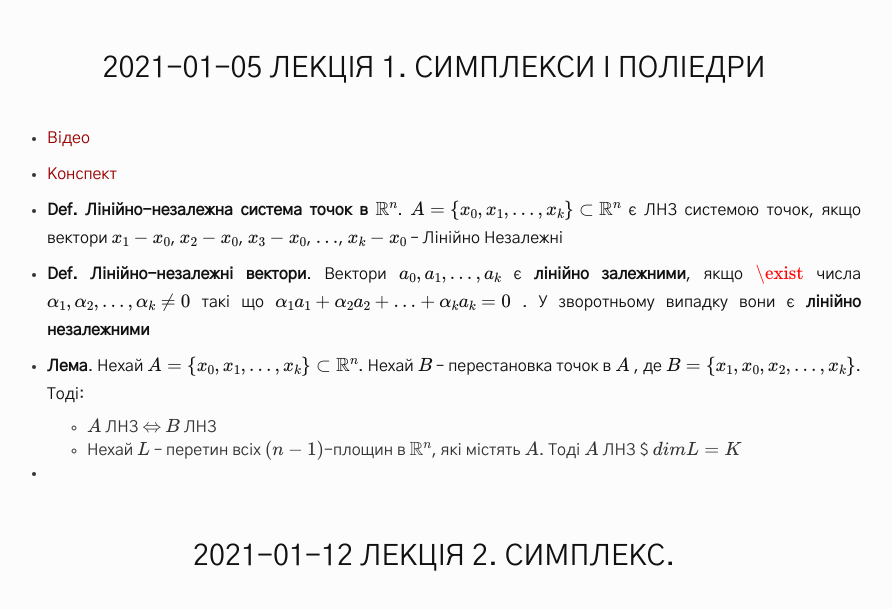
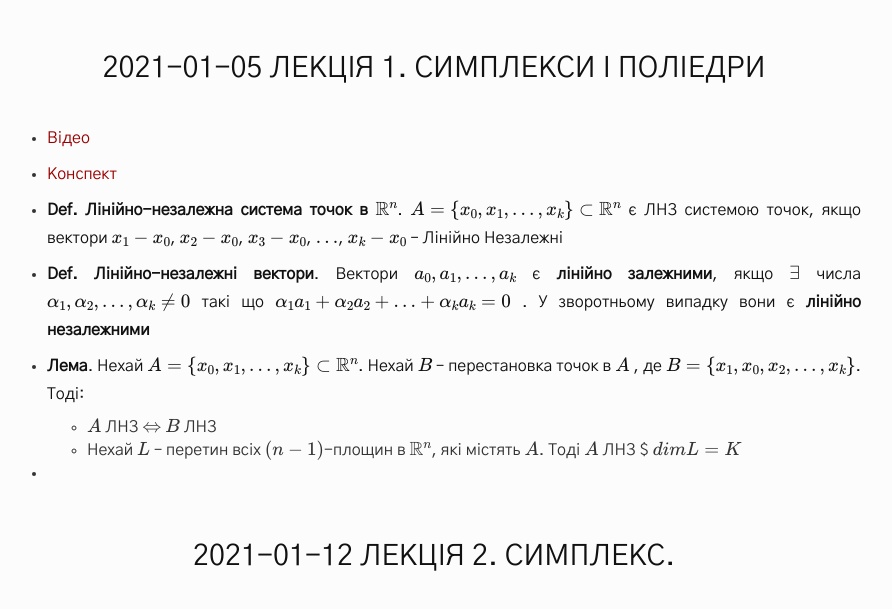
Before and after one commit to imath-topology/imath-topology.github.io, a plain HTML site: page courses/pl_topology.html in a window 1280 px wide. Shown: the part 191-800 px from the top of the page, without its empty margins (206-1098 px from the left). Drawn offline with nearby package versions, Linux system fonts and the light colour scheme.

Commit message:
Proper exists symbol

```diff
--- a/courses/pl_topology.html
+++ b/courses/pl_topology.html
@@ -26,7 +26,7 @@
 <li><p><a href="youtube.com/watch?v=L0VvA4gL5Es">Відео</a></p></li>
 <li><p><a href="./pl_topology/lecture_1.pdf">Конспект</a></p></li>
 <li><p><strong>Def. Лінійно-незалежна система точок в <span class="math inline">\(\mathbb{R}^{n}\)</span></strong>. <span class="math inline">\(A=\left\{x_{0}, x_{1}, \ldots, x_{k}\right\} \subset \mathbb{R}^{n}\)</span> є ЛНЗ системою точок, якщо вектори <span class="math inline">\(x_{1} - x_{0}\)</span>, <span class="math inline">\(x_{2} - x_{0}\)</span>, <span class="math inline">\(x_{3} - x_{0}\)</span>, <span class="math inline">\(\ldots\)</span>, <span class="math inline">\(x_{k} - x_{0}\)</span> – Лінійно Незалежні</p></li>
-<li><p><strong>Def. Лінійно-незалежні вектори</strong>. Вектори <span class="math inline">\(a_{0}, a_{1}, \ldots, a_{k}\)</span> є <strong>лінійно залежними</strong>, якщо <span class="math inline">\(\exist\)</span> числа <span class="math inline">\(\alpha_{1}, \alpha_{2}, \ldots, \alpha_{k} \neq 0\)</span> такі що <span class="math inline">\(\alpha_{1}a_{1}+\alpha_{2}a_{2}+\ldots+\alpha_{k} a_{k}=0\)</span> . У зворотньому випадку вони є <strong>лінійно незалежними</strong></p></li>
+<li><p><strong>Def. Лінійно-незалежні вектори</strong>. Вектори <span class="math inline">\(a_{0}, a_{1}, \ldots, a_{k}\)</span> є <strong>лінійно залежними</strong>, якщо <span class="math inline">\(\exists\)</span> числа <span class="math inline">\(\alpha_{1}, \alpha_{2}, \ldots, \alpha_{k} \neq 0\)</span> такі що <span class="math inline">\(\alpha_{1}a_{1}+\alpha_{2}a_{2}+\ldots+\alpha_{k} a_{k}=0\)</span> . У зворотньому випадку вони є <strong>лінійно незалежними</strong></p></li>
 <li><p><strong>Лема</strong>. Нехай <span class="math inline">\(A=\left\{x_{0}, x_{1}, \ldots, x_{k}\right\} \subset \mathbb{R}^{n}\)</span>. Нехай <span class="math inline">\(B\)</span> – перестановка точок в <span class="math inline">\(A\)</span> , де <span class="math inline">\(B = \left\{x_{1}, x_{0}, x_{2}, \ldots, x_{k}\right\}\)</span>. Тоді:</p>
 <ul>
 <li><span class="math inline">\(A\)</span> ЛНЗ <span class="math inline">\(\Leftrightarrow\)</span> <span class="math inline">\(B\)</span> ЛНЗ</li>
```
Also changed, not shown: 1 other file.
